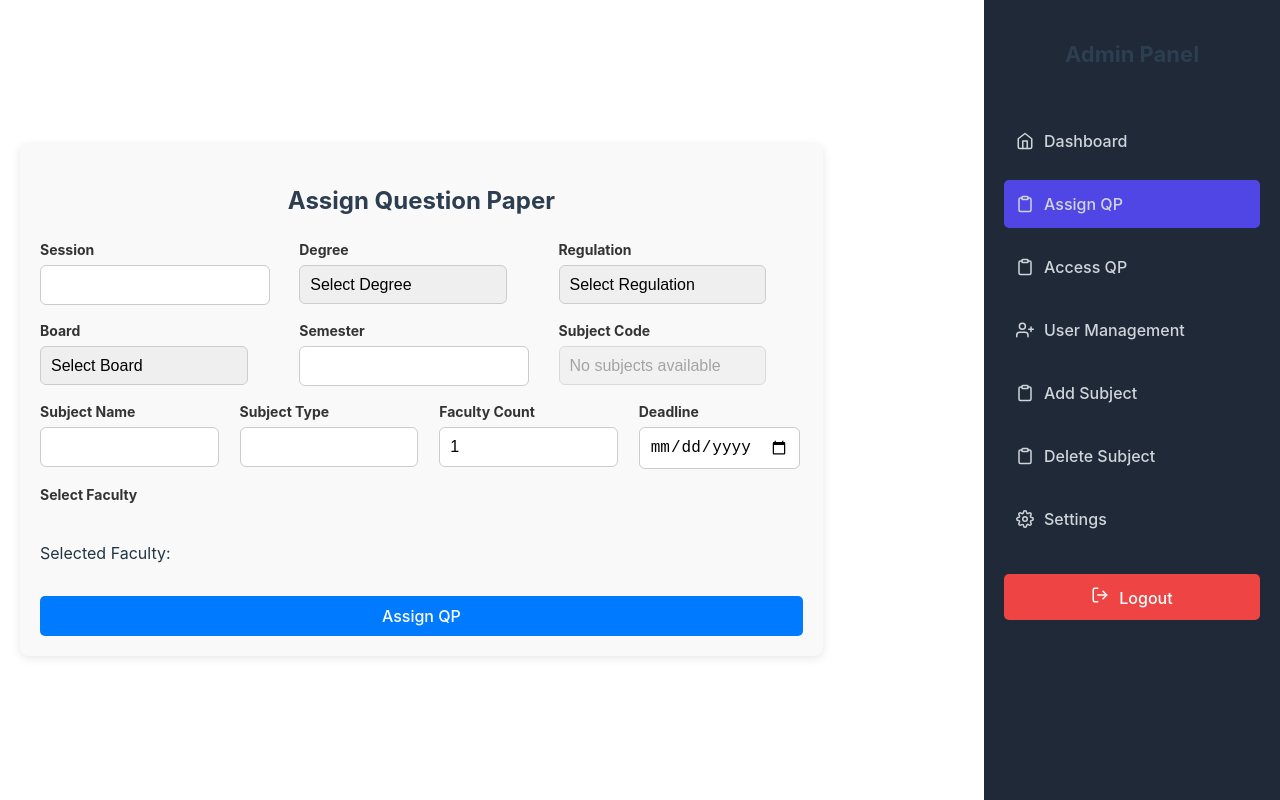
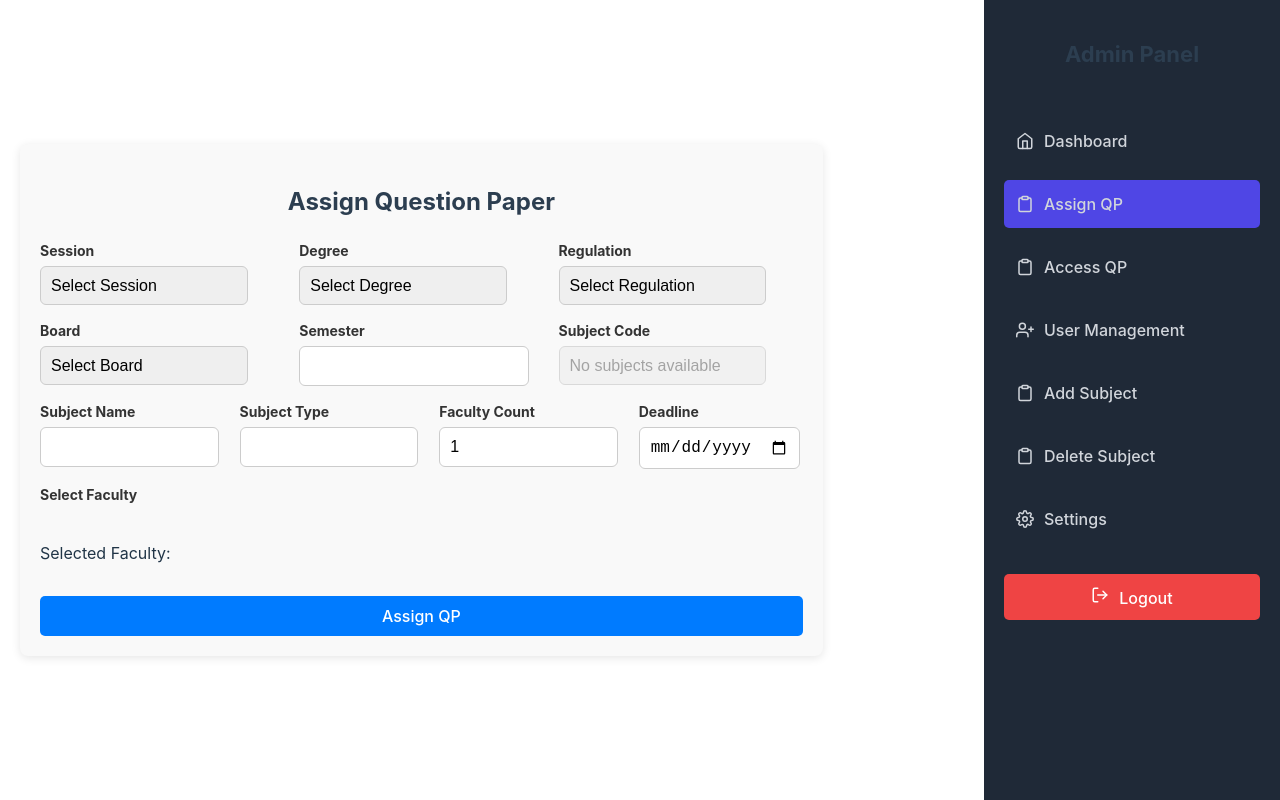
Before and after one commit to CowTheGreat/EQPMS, a React (Vite) app in the folder Frontend/: page /assign-qp in a window 1280 px wide. Built offline with nearby package versions, Linux system fonts and the light colour scheme; sample sign-in values are in the browser's storage.

Commit message:
session setr to may and dec

```diff
--- a/Frontend/src/pages/AssignQP.jsx
+++ b/Frontend/src/pages/AssignQP.jsx
@@ -177,7 +177,7 @@ const AssignQP = () => {
 
       <form className={styles.form} onSubmit={handleSubmit}>
         <div className={styles.inputGroupRow}>
-          <div className={styles.inputGroup}>
+          {/* <div className={styles.inputGroup}>
             <label>Session</label>
             <input
               type="text"
@@ -186,6 +186,19 @@ const AssignQP = () => {
               onChange={handleChange}
               required
             />
+          </div> */}
+          <div className={styles.inputGroup}>
+            <label>Session</label>
+            <select
+              name="session"
+              value={formData.session}
+              onChange={handleChange}
+              required
+            >
+              <option value="">Select Session</option>
+              <option value="DEC">DEC</option>
+              <option value="MAY">MAY</option>
+            </select>
           </div>
 
           <div className={styles.inputGroup}>
```
